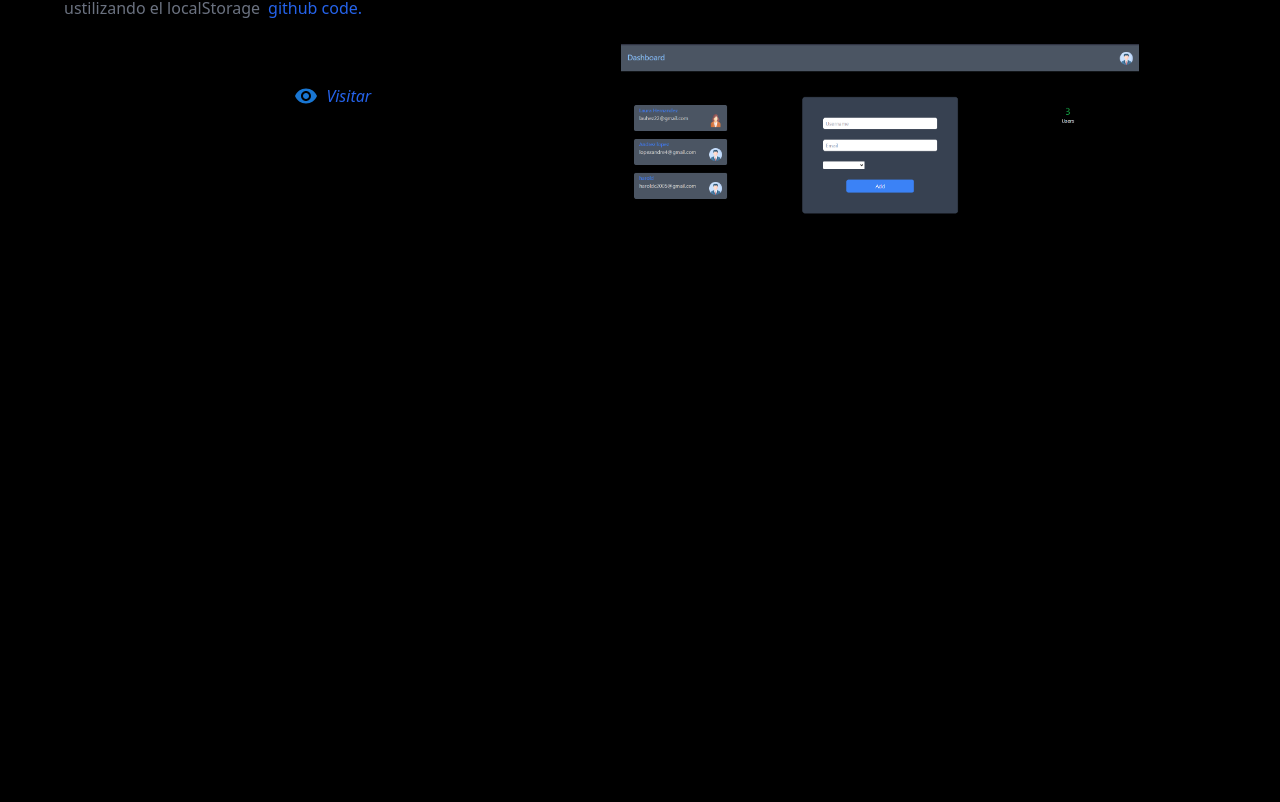
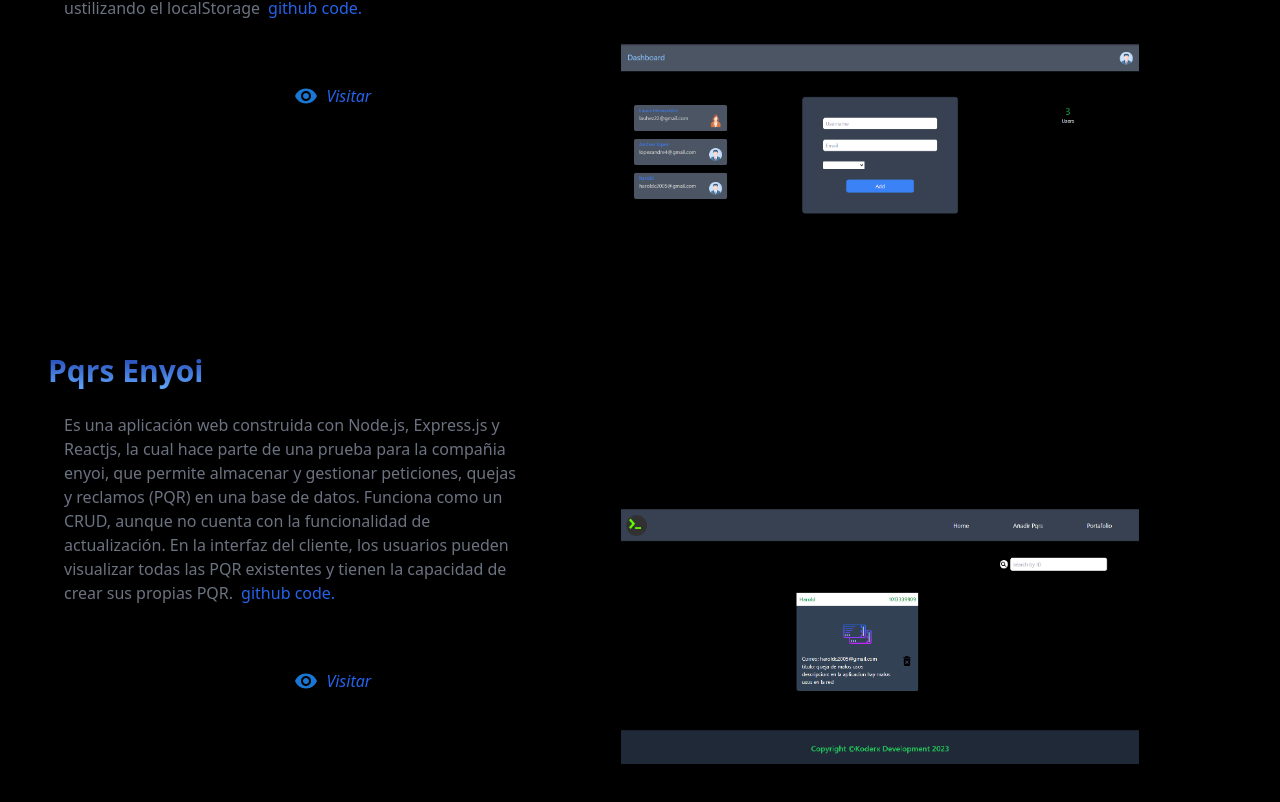
Before and after one commit to haroldCoder/portafolio-enyoi, a React (Vite) app in the folder frontend/: page /Proyectos in a window 1280 px wide. Shown: the part 2875-3677 px from the top of the page. Before the commit the page ends 3220 px from the top, so only its background shows below. Built offline with nearby package versions, Linux system fonts and the light colour scheme.

Commit message:
new proyects:pqrs

```diff
--- a/frontend/src/pages/Projects.jsx
+++ b/frontend/src/pages/Projects.jsx
@@ -6,6 +6,7 @@
 import airbnb_clone from '../assets/airbnb_clone.png'
 import tweet from '../assets/tweet.png'
 import dashboard from '../assets/dashboard.png'
+import pqrs from '../assets/pqrs.png';
 
 export default function Projects(props) {
     props.nav("Proyectos")
@@ -78,6 +79,16 @@
             "link": "https://dashboard-koderx.netlify.app/",
             "github": "https://github.com/haroldCoder/dashboard",
             "image": dashboard
+        },
+        {
+            "name": "Pqrs Enyoi",
+            "descript": `Es una aplicación web construida con Node.js, Express.js y Reactjs, la cual hace parte de una prueba para la compañia enyoi,
+             que permite almacenar y gestionar peticiones,
+             quejas y reclamos (PQR) en una base de datos. Funciona como un CRUD, aunque no cuenta con la funcionalidad de actualización.
+             En la interfaz del cliente, los usuarios pueden visualizar todas las PQR existentes y tienen la capacidad de crear sus propias PQR.`,
+             "link": "https://pqrs-enyoi.netlify.app/",
+             "github": "https://github.com/haroldCoder/test-enyoi",
+             "image": pqrs
         }
     ]
   return (
```
Also changed, not shown: frontend/src/assets/pqrs.png (added).
